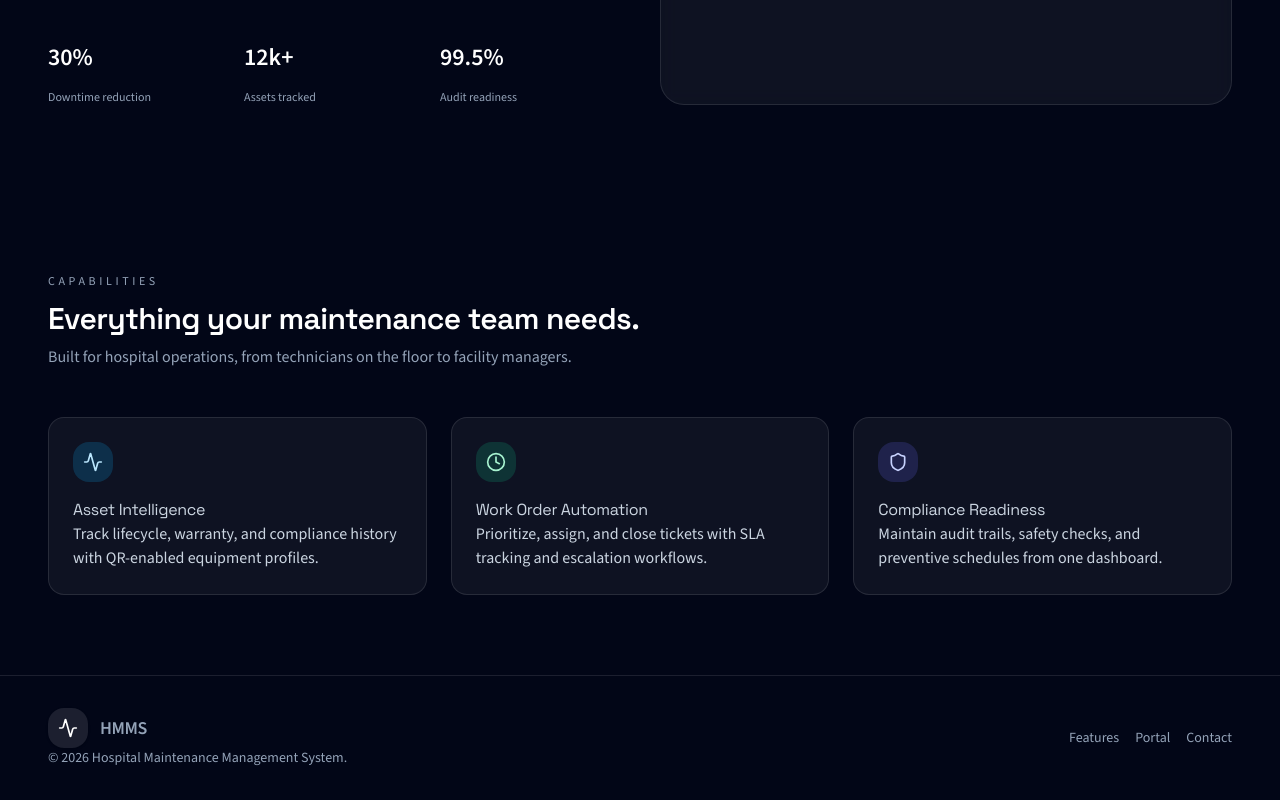
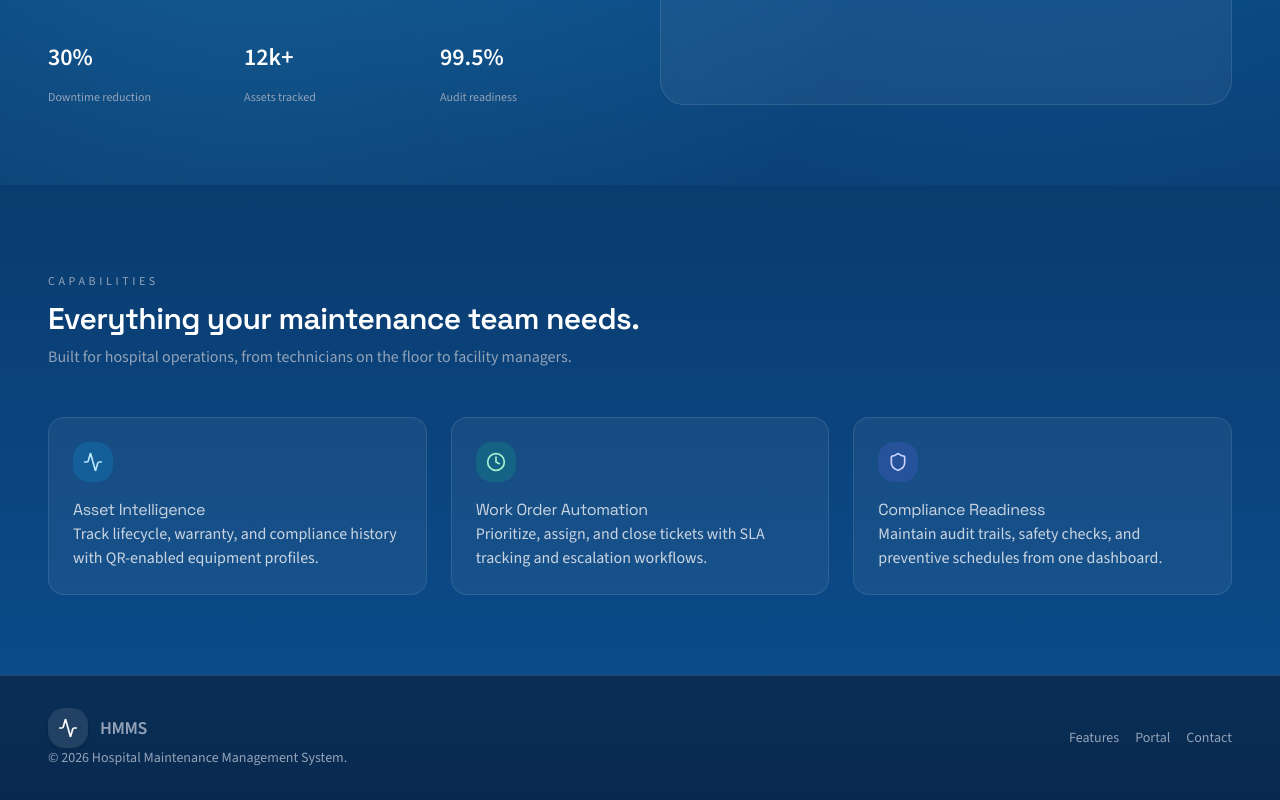
Before and after one commit to Bookofharry/Hospital_hms, a React (Vite) app in the folder web/: page /landing in a window 1280 px wide. Shown: the part 477-1277 px from the top of the page. Built offline with nearby package versions, Linux system fonts and the light colour scheme.

Commit message:
Switch navy theme to hospital blue

```diff
--- a/web/src/index.css
+++ b/web/src/index.css
@@ -62,7 +62,8 @@
   }
 
   .sidebar {
-    @apply relative z-10 hidden w-72 flex-col bg-slate-950/95 px-5 py-6 text-white shadow-2xl lg:flex;
+    @apply relative z-10 hidden w-72 flex-col px-5 py-6 text-white shadow-2xl lg:flex;
+    background: linear-gradient(180deg, #0b4b8a 0%, #0a3c6f 60%, #082f59 100%);
   }
 
   .sidebar-brand {
@@ -330,7 +331,10 @@
   }
 
   .landing {
-    @apply min-h-screen bg-slate-950 text-white;
+    @apply min-h-screen text-white;
+    background: radial-gradient(circle at 20% 20%, rgba(56, 189, 248, 0.25), transparent 45%),
+      radial-gradient(circle at 80% 10%, rgba(14, 116, 189, 0.35), transparent 50%),
+      linear-gradient(180deg, #0b4b8a 0%, #0a3c6f 55%, #092a4f 100%);
   }
 
   .landing-nav {
@@ -402,7 +406,8 @@
   }
 
   .landing-features {
-    @apply bg-slate-950 px-6 py-20 md:px-12;
+    @apply px-6 py-20 md:px-12;
+    background: linear-gradient(180deg, #0a3c6f 0%, #0b4b8a 100%);
   }
 
   .section-head {
@@ -454,11 +459,13 @@
   }
 
   .login {
-    @apply grid min-h-screen bg-slate-950 md:grid-cols-2;
+    @apply grid min-h-screen md:grid-cols-2;
+    background: linear-gradient(135deg, #0b4b8a 0%, #0a3c6f 50%, #082f59 100%);
   }
 
   .login-panel {
-    @apply hidden flex-col justify-between bg-slate-950 p-10 text-white md:flex;
+    @apply hidden flex-col justify-between p-10 text-white md:flex;
+    background: linear-gradient(180deg, #0b4b8a 0%, #0a3c6f 60%, #082f59 100%);
   }
 
   .login-brand {
```
